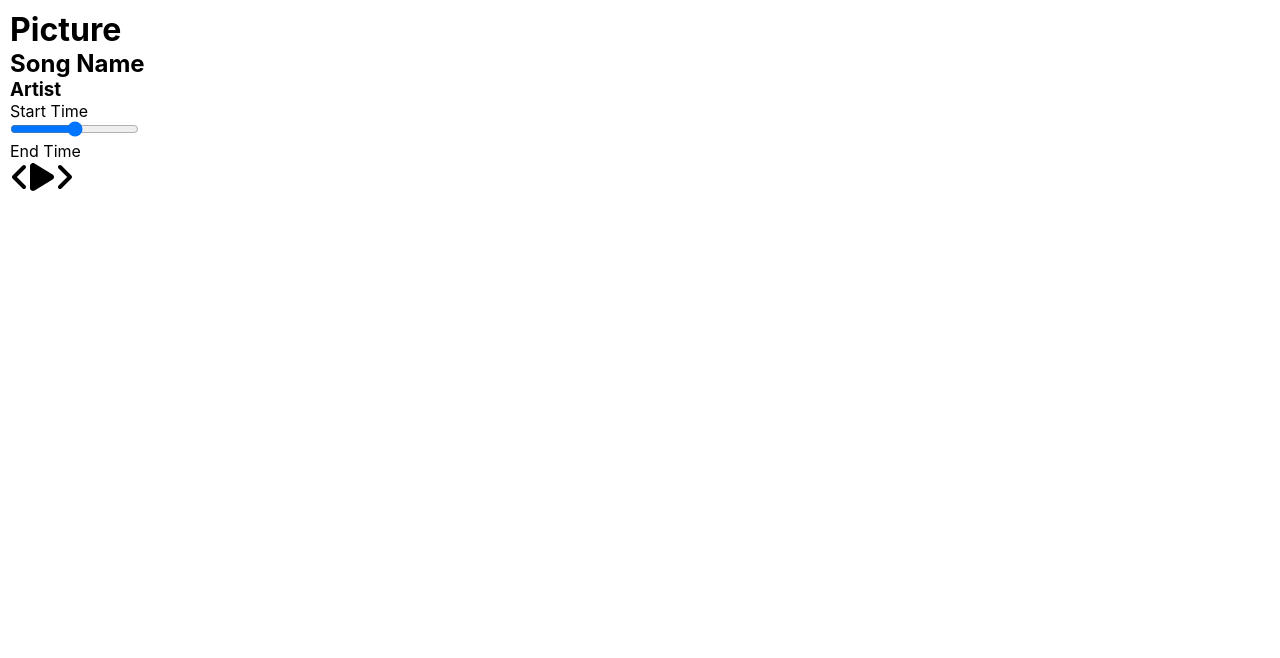
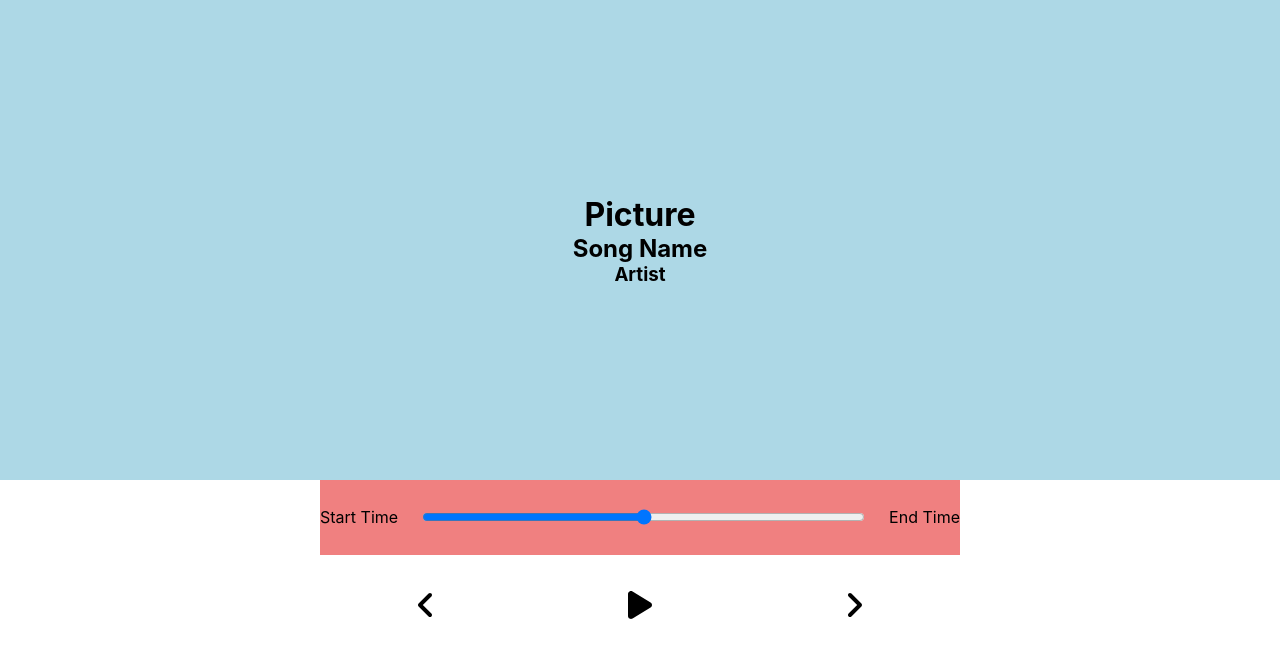
Before and after one commit to gavryk/SoundWave, a React (Create React App) app: page / in a window 1280 px wide. Shown: the top 658 px of the page. Built offline with nearby package versions, Linux system fonts and the light colour scheme.

Commit message:
some styles for components

```diff
--- a/src/App.js
+++ b/src/App.js
@@ -1,10 +1,11 @@
 import React from 'react';
-import { Player } from "./components";
+import { PlayerControler, Song } from "./components";
 
 const App = () => {
   return (
     <div class="App">
-      <Player />
+      <Song />
+      <PlayerControler />
     </div>
   );
 }
--- a/src/components/Player/Player.module.scss
+++ /dev/null
@@ -1,3 +0,0 @@
-.player {
-
-}
--- a/src/components/Player/Player.jsx
+++ b/src/components/PlayerControler/PlayerControler.jsx
@@ -1,13 +1,11 @@
 import React from 'react';
-import Song from '../Song/Song';
-import style from "./Player.module.scss";
+import style from "./PlayerControler.module.scss";
 import { FontAwesomeIcon } from '@fortawesome/react-fontawesome';
 import { faPlay, faAngleLeft, faAngleRight } from '@fortawesome/free-solid-svg-icons';
 
-const Player = () => {
+const PlayerControler = () => {
   return (
-    <div className={style.player}>
-      <Song />
+    <div className={style.playerContainer}>
       <div className={style.timeControl}>
         <p>Start Time</p>
         <input type="range" />
@@ -22,4 +20,4 @@ const Player = () => {
   );
 }
 
-export default Player;
+export default PlayerControler;
--- /dev/null
+++ b/src/components/PlayerControler/PlayerControler.module.scss
@@ -0,0 +1,25 @@
+.playerContainer {
+  min-height: 20vh;
+  display: grid;
+  grid-template-columns: repeat(1, 0.5fr);
+  justify-content: center;
+  grid-gap: 15px;
+  .timeControl {
+    background-color: lightcoral;
+    display: grid;
+    grid-template-columns: auto 1fr auto;
+    align-items: center;
+    grid-gap: 1.5rem;
+    padding: 0.5rem 0;
+  }
+}
+
+.playControl {
+    display: grid;
+    grid-template-columns: repeat(3, auto);
+    justify-content: space-around;
+    align-items: center;
+    svg {
+        cursor: pointer;
+    }
+}
--- a/src/components/Song/Song.jsx
+++ b/src/components/Song/Song.jsx
@@ -3,7 +3,7 @@ import style from "./Song.module.scss";
 
 const Song = () => {
   return (
-    <div className={style.song}>
+    <div className={style.songContainer}>
       <h1>Picture</h1>
       <h2>Song Name</h2>
       <h3>Artist</h3>
--- a/src/components/Song/Song.module.scss
+++ b/src/components/Song/Song.module.scss
@@ -1,3 +1,9 @@
-.song {
-
+.songContainer {
+    min-height: 60vh;
+    background-color: lightblue;
+    display: flex;
+    align-items: center;
+    justify-content: center;
+    flex-wrap: wrap;
+    flex-direction: column;
 }
--- a/src/components/index.js
+++ b/src/components/index.js
@@ -1,2 +1,2 @@
-export { default as Player } from "./Player/Player";
+export { default as PlayerControler } from "./PlayerControler/PlayerControler";
 export { default as Song } from "./Song/Song";
--- a/src/index.scss
+++ b/src/index.scss
@@ -6,7 +6,6 @@
 
 body {
   margin: 0;
-  padding: 10px;
   font-family: -apple-system, BlinkMacSystemFont, 'Segoe UI', 'Roboto', 'Oxygen',
     'Ubuntu', 'Cantarell', 'Fira Sans', 'Droid Sans', 'Helvetica Neue',
     sans-serif;
```
